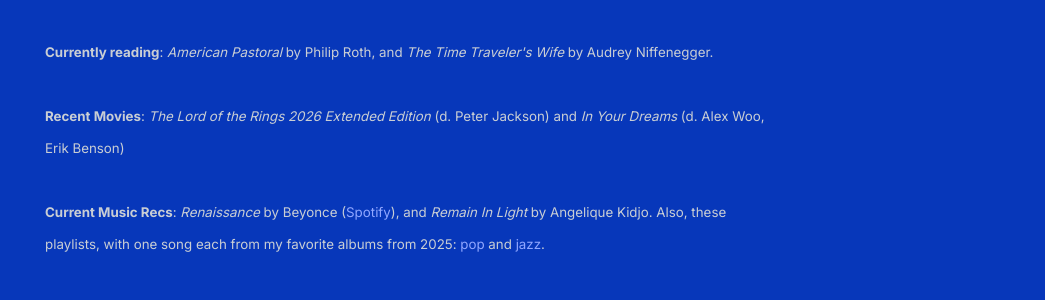
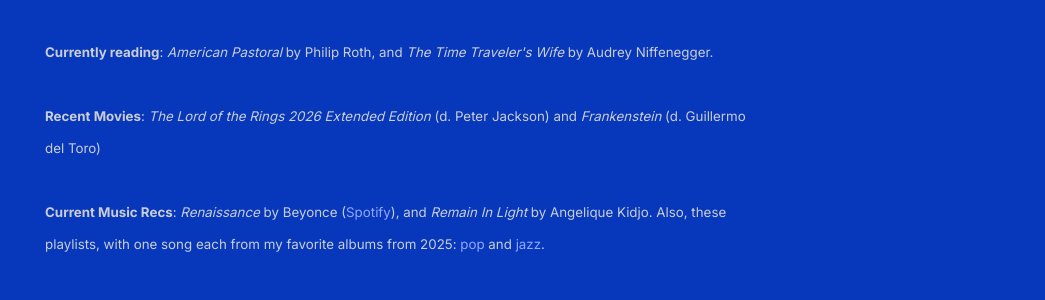
Before and after one commit to shihankanungo/shihankanungo.github.io, a Jekyll site: the page built from index.md, in a window 1280 px wide. Shown: the part 815-1115 px from the top of the page, without its empty margins (235-1280 px from the left). Built offline with Jekyll 4.4.1, drawn with Linux system fonts in a browser that asks for light colours.

Commit message:
Update _config.yml

```diff
--- a/_config.yml
+++ b/_config.yml
@@ -10,7 +10,7 @@
           <br /><br />
           <small><b>Currently reading</b>: <i>American Pastoral</i> by Philip Roth,  and <i>The Time Traveler's Wife</i> by Audrey Niffenegger.</small>
           <br /><br />
-          <small><b>Recent Movies</b>: <i>The Lord of the Rings 2026 Extended Edition</i> (d. Peter Jackson) and <i>In Your Dreams</i> (d. Alex Woo, Erik Benson)</small>
+          <small><b>Recent Movies</b>: <i>The Lord of the Rings 2026 Extended Edition</i> (d. Peter Jackson) and <i>Frankenstein</i> (d. Guillermo del Toro)</small>
           <br /><br />
           <small><b>Current Music Recs</b>: <i>Renaissance</i> by Beyonce (<a href="https://open.spotify.com/album/6FJxoadUE4JNVwWHghBwnb?si=RSfqXehORo2QK4Dg95FFuA">Spotify</a>), and <i>Remain In Light</i> by Angelique Kidjo. Also, these playlists, with one song each from my favorite albums from 2025: <a href="https://open.spotify.com/playlist/0b6ipXilq8yItCkbfxZRbl?si=022493cba1c64e71">pop</a> and <a href="https://open.spotify.com/playlist/2iO14usuhKlftJvaT3AK0R?si=7f8887dec02c4fed">jazz</a>. </small>
           <br /><br /><br /><br />
```
